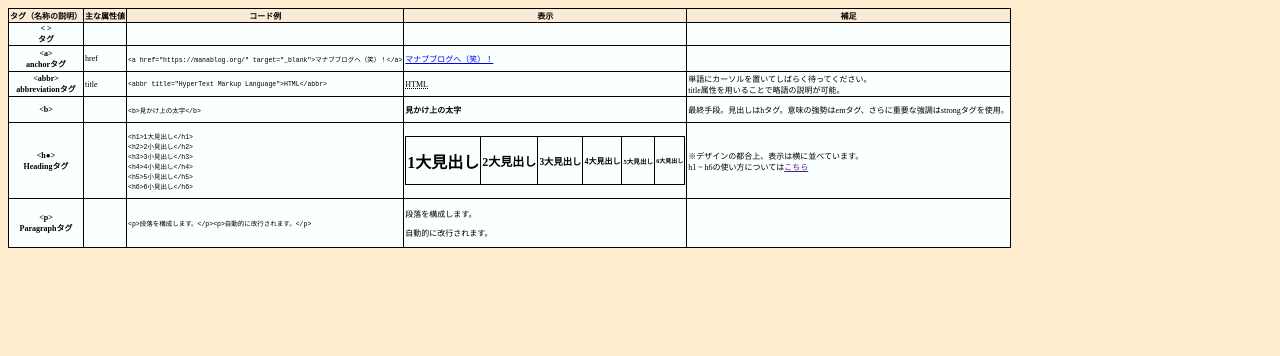
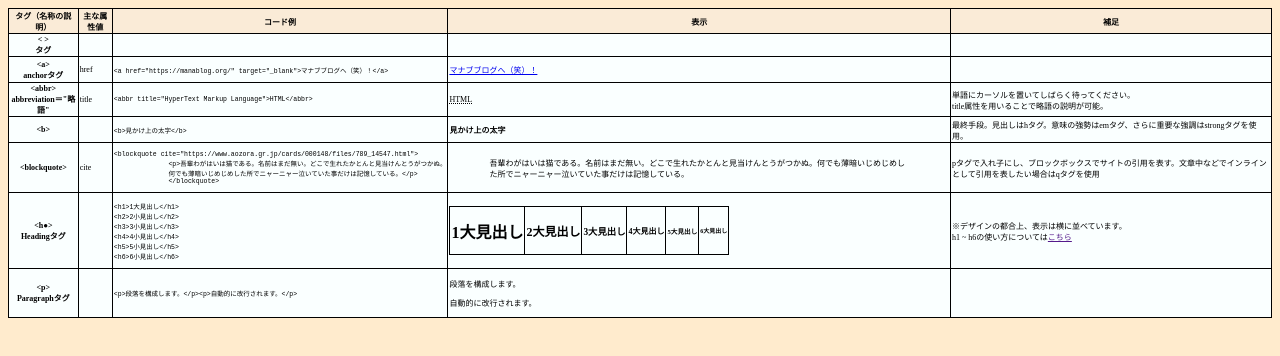
Before and after one commit to netaro-N/basic-programming-roadmap, a plain HTML site: page index.html in a window 1280 px wide. Drawn offline with Linux system fonts and the light colour scheme.

Commit message:
blockquote tag

```diff
--- a/index.html
+++ b/index.html
@@ -41,7 +41,7 @@
     </tr>
 
       <tr>
-        <th class="name">&lt;abbr&gt;<br>abbreviationタグ</th>
+        <th class="name">&lt;abbr&gt;<br>abbreviation＝"略語"</th>
         <td class="attribute">title</td>
         <td class="code">
             <pre><code>&lt;abbr title="HyperText Markup Language">HTML&lt;/abbr></code></pre>
@@ -60,6 +60,23 @@
         </td>
         <td class="view"><b>見かけ上の太字</b></td>
         <td class="supple">最終手段。見出しはhタグ。意味の強勢はemタグ、さらに重要な強調はstrongタグを使用。</td>
+      </tr>
+
+      <tr>
+        <th class="name">&lt;blockquote&gt;</th>
+        <td class="attribute">cite</td>
+        <td class="code">
+            <pre><code>&lt;blockquote cite="https://www.aozora.gr.jp/cards/000148/files/789_14547.html">
+              &lt;p>吾輩わがはいは猫である。名前はまだ無い。どこで生れたかとんと見当けんとうがつかぬ。
+              何でも薄暗いじめじめした所でニャーニャー泣いていた事だけは記憶している。&lt;/p>
+              &lt;/blockquote></code></pre>
+        </td>
+        <td class="view">
+          <blockquote cite="https://www.aozora.gr.jp/cards/000148/files/789_14547.html">
+          吾輩わがはいは猫である。名前はまだ無い。どこで生れたかとんと見当けんとうがつかぬ。何でも薄暗いじめじめした所でニャーニャー泣いていた事だけは記憶している。
+        </blockquote>
+      </td>
+        <td class="supple">pタグで入れ子にし、ブロックボックスでサイトの引用を表す。文章中などでインラインとして引用を表したい場合はqタグを使用</td>
       </tr>
 
     <tr>
```
Also changed, not shown: 1 other file.
